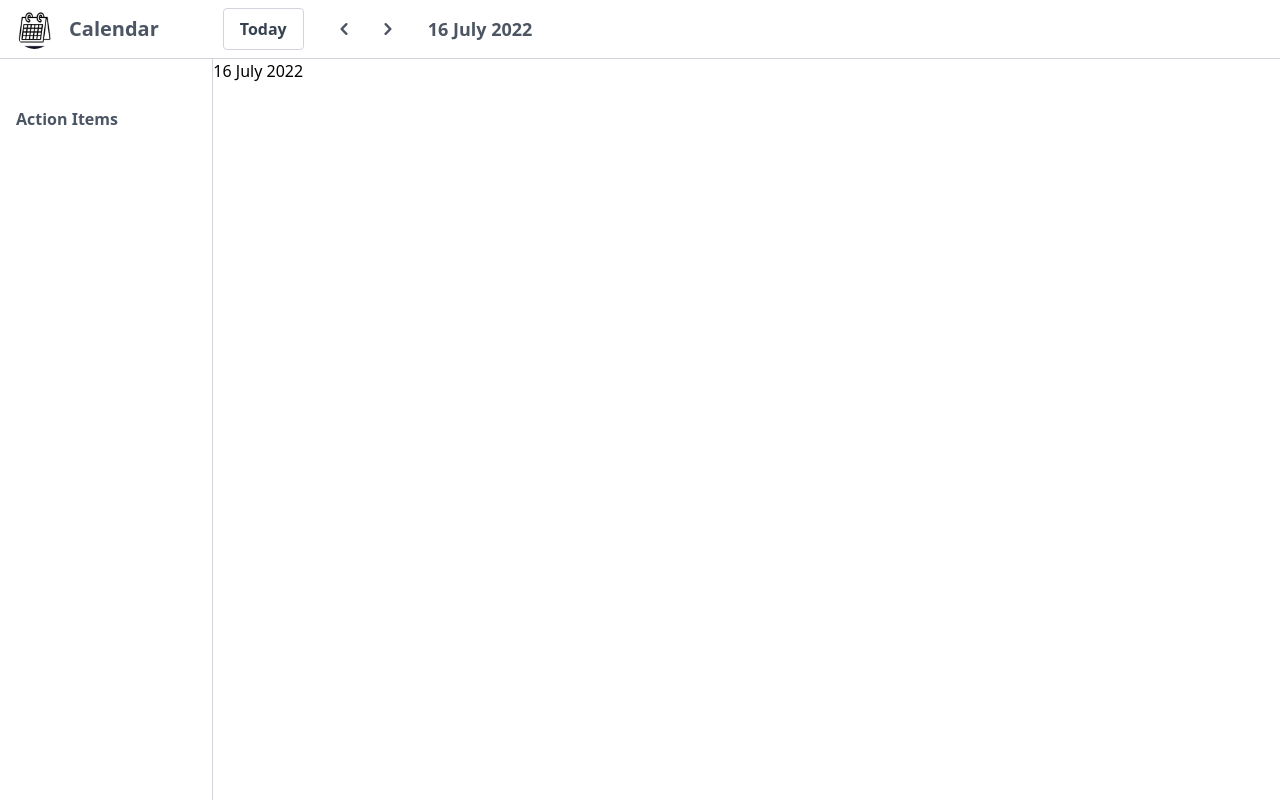
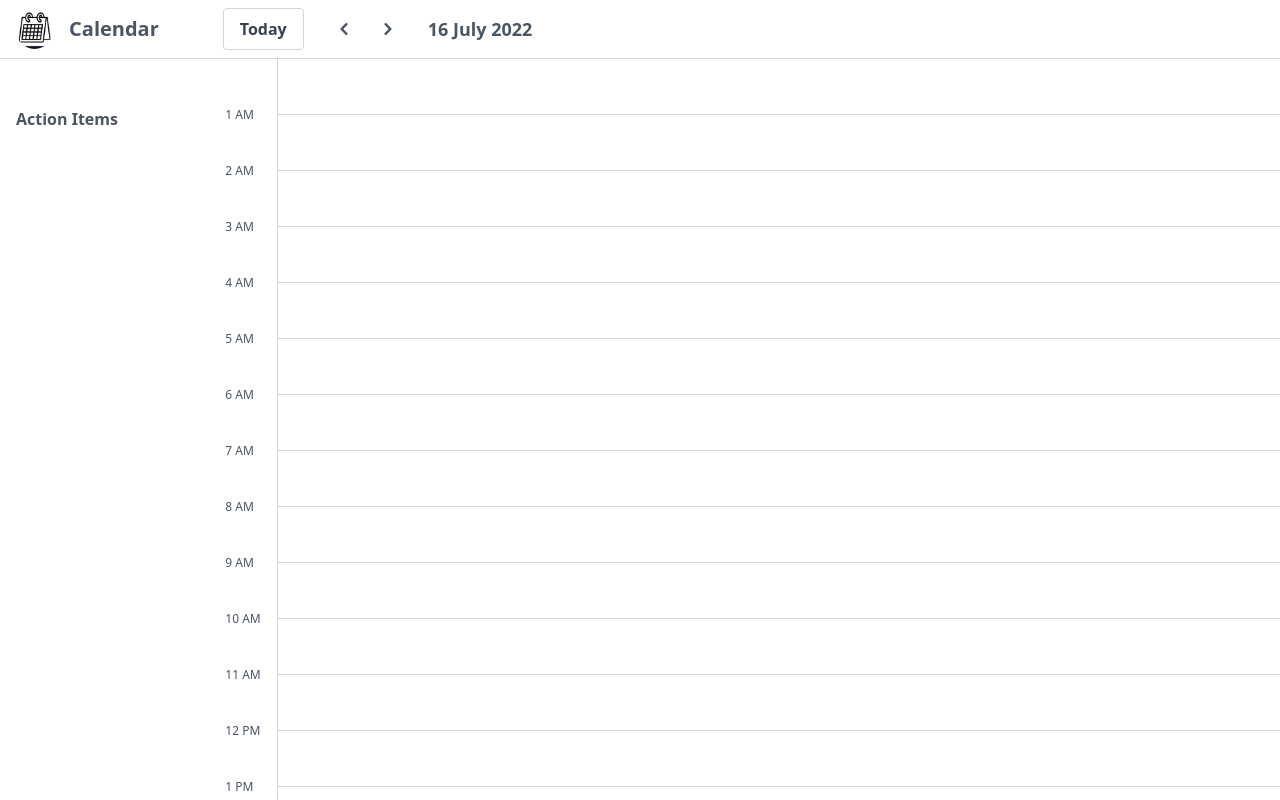
Before and after one commit to gouthamrangarajan/reactjs, a Next.js app in the folder full-calendar-events/: page /day in a window 1280 px wide. Built offline with nearby package versions, Linux system fonts and the light colour scheme.

Commit message:
progress

```diff
--- a/full-calendar-events/animation.ts
+++ b/full-calendar-events/animation.ts
@@ -1,8 +1,8 @@
 export const moveNext = {
     initial: { opacity: 0, transform: 'translateX(5px)' },
-    animate: { opacity: 1, transform: 'translateX(0)', transition: { duration: 0.2, ease: 'easeInOut' } }
+    animate: { opacity: 1, transform: 'translateX(0)', transition: { duration: 0.3, ease: 'easeInOut' } }
 }
 export const movePrev = {
     initial: { opacity: 0, transform: 'translateX(-5px)' },
-    animate: { opacity: 1, transform: 'translateX(0)', transition: { duration: 0.2, ease: 'easeInOut' } }
+    animate: { opacity: 1, transform: 'translateX(0)', transition: { duration: 0.3, ease: 'easeInOut' } }
 }
--- a/full-calendar-events/components/Day/SidePanel.tsx
+++ b/full-calendar-events/components/Day/SidePanel.tsx
@@ -2,7 +2,7 @@ function SidePanel() {
 
     return (
         <div className='hidden lg:flex lg:w-1/6 py-2 px-4  text-gray-700 flex-col pt-12 space-y-4
-                        h-screen  border-r border-gray-300'>
+                        h-screen'>
             <span className="text-gray-600 font-semibold">Action Items</span>
 
         </div>
--- a/full-calendar-events/components/Day/index.tsx
+++ b/full-calendar-events/components/Day/index.tsx
@@ -1,11 +1,25 @@
+import { motion } from "framer-motion";
+import { moveNext, movePrev } from "../../animation";
 import useCalendar from "../../hooks/useCalendar";
+import { TIME_ARRAY } from "../../model";
 
 function Index() {
 
-    let { currDayOfTheMonth, monthNames, currMonthIndex, currYear } = useCalendar();
+    let { currDayOfTheMonth, prevDayOftheMonth, currMonthIndex, prevMonthIndex } = useCalendar();
 
     return (
-        <div>{currDayOfTheMonth} {monthNames[currMonthIndex]} {currYear}</div>
+        <>
+            {TIME_ARRAY.map(el => (
+                <motion.div className="flex w-full items-start" key={`${currDayOfTheMonth}_${el}`}
+                    variants={prevDayOftheMonth < currDayOfTheMonth || prevMonthIndex < currMonthIndex ? moveNext : movePrev}
+                    initial="initial" animate="animate">
+                    <span className="text-gray-600 text-xs px-3 -mt-2 w-16">{el}</span>
+                    <div className="flex-1 border-l border-b border-gray-300 h-14">
+
+                    </div>
+                </motion.div>
+            ))}
+        </>
     )
 }
 
--- a/full-calendar-events/model.ts
+++ b/full-calendar-events/model.ts
@@ -34,7 +34,32 @@ export type reducerActionType = {
     name: string;
     payload: any;
 }
-
+export const TIME_ARRAY = [
+    '',
+    '1 AM',
+    '2 AM',
+    '3 AM',
+    '4 AM',
+    '5 AM',
+    '6 AM',
+    '7 AM',
+    '8 AM',
+    '9 AM',
+    '10 AM',
+    '11 AM',
+    '12 PM',
+    '1 PM',
+    '2 PM',
+    '3 PM',
+    '4 PM',
+    '5 PM',
+    '6 PM',
+    '7 PM',
+    '8 PM',
+    '9 PM',
+    '10 PM',
+    '11 PM'
+]
 export const MOCK_EVENTS: calendarEventType[] = [{
     id: 1,
     title: 'Event 1',
--- a/full-calendar-events/pages/day.tsx
+++ b/full-calendar-events/pages/day.tsx
@@ -5,7 +5,6 @@ import Nav from "../components/Day/Nav";
 import SidePanel from "../components/Day/SidePanel";
 
 const Day: NextPage = () => {
-
     return (
         <>
             <Head>
```
